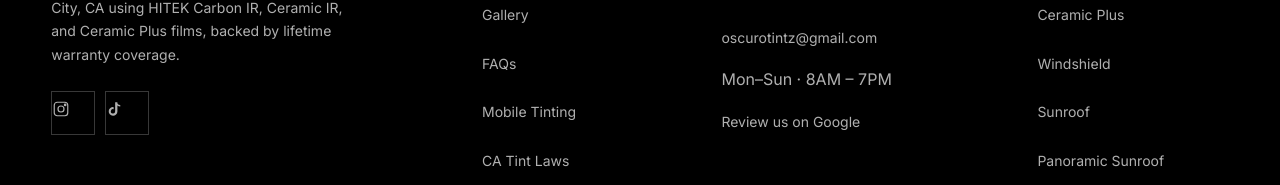
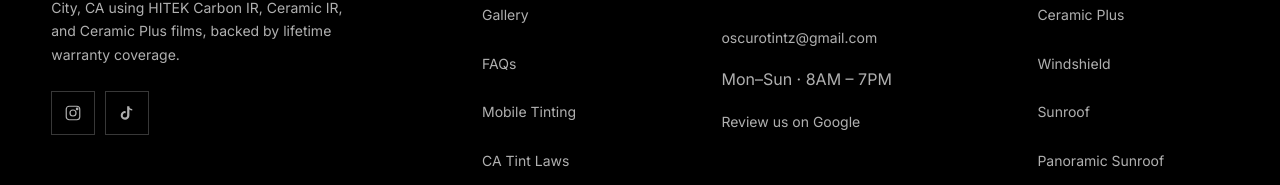
Before and after one commit to peymannaderi10/oscuro-tintz, a Next.js app: page / in a window 1280 px wide. Shown: the part 11369-11554 px from the top of the page. Built offline with nearby package versions, Linux system fonts and the light colour scheme.

Commit message:
finalize

```diff
--- a/app/cinematic-additions.css
+++ b/app/cinematic-additions.css
@@ -250,9 +250,19 @@
 /* Tap-target sizing — 44px minimum on primary controls, comfortable padding elsewhere */
 .cnav__hamburger { width: 44px; height: 44px; }
 .cnav__sheet a { min-height: 44px; display: flex; align-items: center; }
-.footer__social a { width: 44px; height: 44px; }
 .footer__col a { display: inline-block; padding: 8px 0; }
 .footer__bottom a { display: inline-block; padding: 8px 2px; }
+/* Must come after .footer__col a — the social anchors live inside a footer
+   column, so the inline-block/padding rule above would otherwise override the
+   flex centering from styles.css and knock the icons out of their boxes. */
+.footer__social a {
+  width: 44px;
+  height: 44px;
+  display: inline-flex;
+  align-items: center;
+  justify-content: center;
+  padding: 0;
+}
 .service-card__link { min-height: 44px; }
 .btn, .btn-c { min-height: 44px; }
 
--- a/components/LegacyScripts.tsx
+++ b/components/LegacyScripts.tsx
@@ -14,10 +14,18 @@ export function LegacyScripts() {
 
   useEffect(() => {
     // ---------- BlurText word-stagger wrap ----------
+    // Runs inside the first rAF below (not synchronously) so the replaceChild
+    // churn + style writes stay off the hydration critical path — running it
+    // synchronously showed up as ~160ms of forced reflow in Lighthouse.
+    const wrapBlurText = () => {
       document.querySelectorAll<HTMLElement>('[data-blur-text]').forEach((el) => {
         if (el.dataset.blurWrapped) return;
         el.dataset.blurWrapped = '1';
 
+        // Collect the word spans as we create them instead of querying
+        // `span:not(:has(span))` afterwards — :has() forces a synchronous
+        // style/layout pass right after the DOM mutation above.
+        const wordSpans: HTMLElement[] = [];
         const wrapNode = (node: ChildNode) => {
           if (node.nodeType === 3) {
             const text = node.textContent ?? '';
@@ -30,6 +38,7 @@ export function LegacyScripts() {
                 const span = document.createElement('span');
                 span.textContent = part;
                 frag.appendChild(span);
+                wordSpans.push(span);
               }
             });
             node.parentNode?.replaceChild(frag, node);
@@ -39,11 +48,11 @@ export function LegacyScripts() {
         };
         Array.from(el.childNodes).forEach(wrapNode);
 
-      const wordSpans = el.querySelectorAll<HTMLElement>('span:not(:has(span))');
         wordSpans.forEach((s, i) => {
           s.style.transitionDelay = (i * 0.07).toFixed(2) + 's';
         });
       });
+    };
 
     // ---------- Reveal observers ----------
     // Defer observer attachment by two animation frames. With slow remote
@@ -82,6 +91,10 @@ export function LegacyScripts() {
     observers.push(fadeObs);
 
     requestAnimationFrame(() => {
+      if (cancelled) return;
+      // Wrap one frame before the observers attach so the spans exist (with
+      // their hidden initial styles painted) when .is-in lands.
+      wrapBlurText();
       requestAnimationFrame(() => {
         if (cancelled) return;
         document.querySelectorAll('.c-blur').forEach((el) => blurObs.observe(el));
```
Also changed, not shown: package.json (+7 -0 lines). Lines whose indentation alone changed are shown as unchanged.
